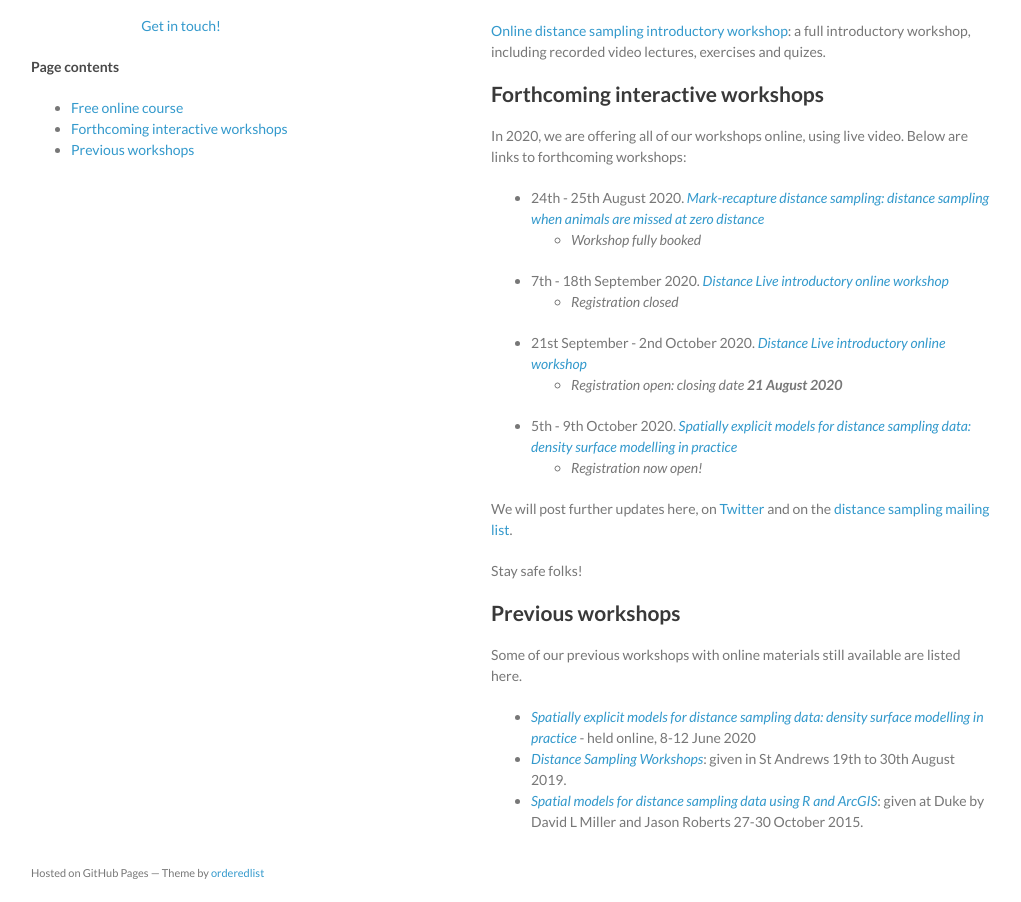
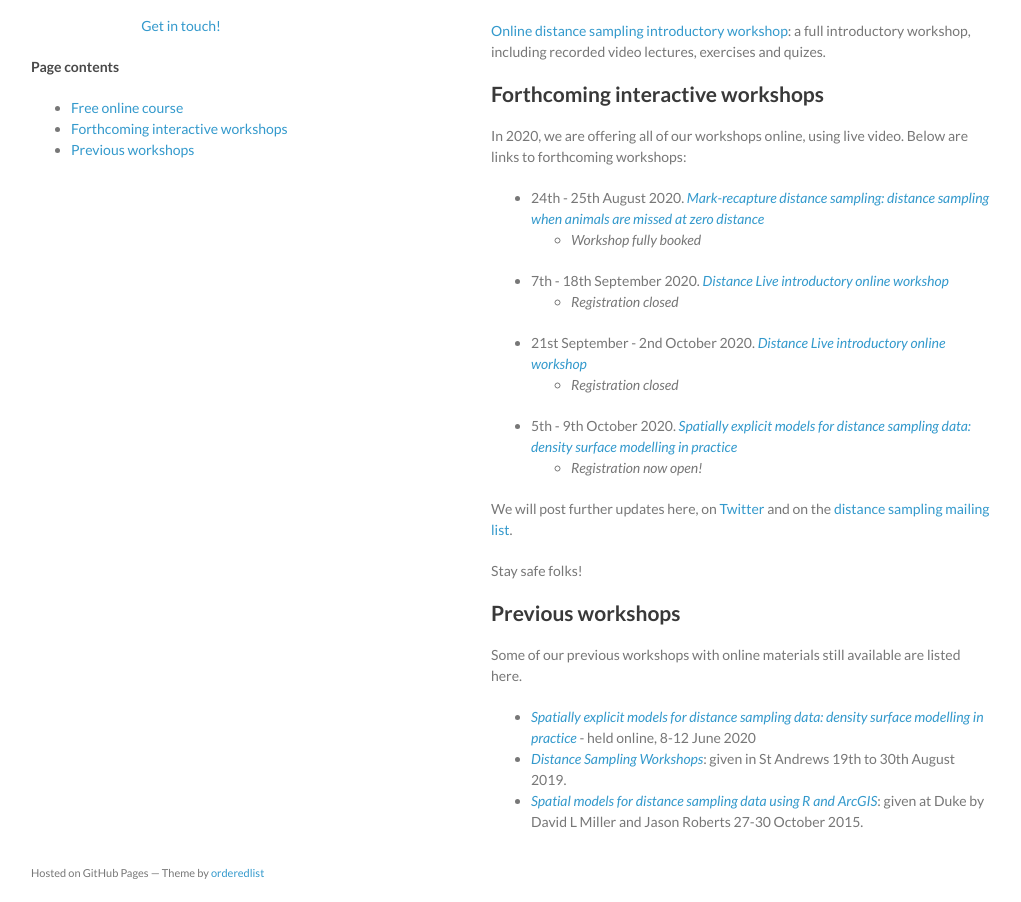
Before and after one commit to distanceworkshops/distanceworkshops.github.io, a Jekyll site: the page built from index.md, in a window 1280 px wide and 1046 px high. Shown: the part 144-1046 px from the top of the window, without its empty margins (129-1150 px from the left). Built offline with Jekyll 4.4.1, drawn with Linux system fonts in a browser that asks for light colours.

Commit message:
announce closure of second september intro workshop

```diff
--- a/index.md
+++ b/index.md
@@ -22,7 +22,7 @@ In 2020, we are offering all of our workshops online, using live video.  Below a
 - 7th - 18th September 2020.  [*Distance Live introductory online workshop*](https://www.creem.st-andrews.ac.uk/distance-live-online-workshops/)
   - _Registration closed_
 - 21st September - 2nd October 2020.  [*Distance Live introductory online workshop*](https://www.creem.st-andrews.ac.uk/distance-live-online-workshops/)
-  - _Registration open: closing date **21 August 2020**_
+  - _Registration closed_
 - 5th - 9th October 2020.  [*Spatially explicit models for distance sampling data: density surface modelling in practice*](https://www.creem.st-andrews.ac.uk/spatial-modelling-live-online-workshop-2/)
   - _Registration now open!_
 
```
